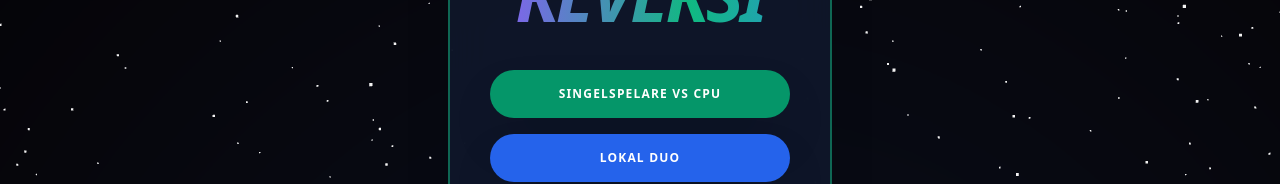
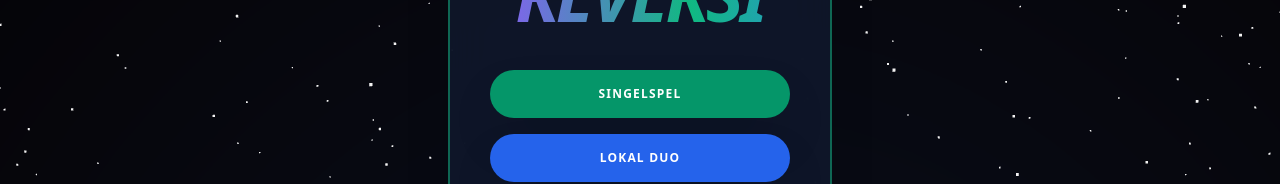
Before and after one commit to pakke86/Reversi, a plain HTML site: page index.html in a window 1280 px wide. Shown: the part 196-380 px from the top of the page. Drawn offline with nearby package versions, Linux system fonts and the light colour scheme; no server answers; animation ran at ten frames a second.

Commit message:
refactor: shorten single player button text from "Singelspelare vs CPU" to "Singelspel".

```diff
--- a/index.html
+++ b/index.html
@@ -263,8 +263,7 @@
             <h1 class="text-5xl sm:text-6xl md:text-7xl font-black italic tracking-tighter animated-title text-shadow-lg">REVERSI</h1>
             <div class="space-y-4">
                 <button onclick="startGame('solo')"
-                    class="w-full bg-emerald-600 hover:bg-emerald-500 py-4 rounded-[2rem] font-black tracking-widest uppercase transition-all shadow-2xl hover:scale-105 active:scale-95 text-xs">Singelspelare
-                    vs CPU</button>
+                    class="w-full bg-emerald-600 hover:bg-emerald-500 py-4 rounded-[2rem] font-black tracking-widest uppercase transition-all shadow-2xl hover:scale-105 active:scale-95 text-xs">Singelspel</button>
                 <button onclick="startGame('duo')"
                     class="w-full bg-blue-600 hover:bg-blue-500 py-4 rounded-[2rem] font-black tracking-widest uppercase transition-all shadow-2xl hover:scale-105 active:scale-95 text-xs">Lokal
                     Duo</button>
```
